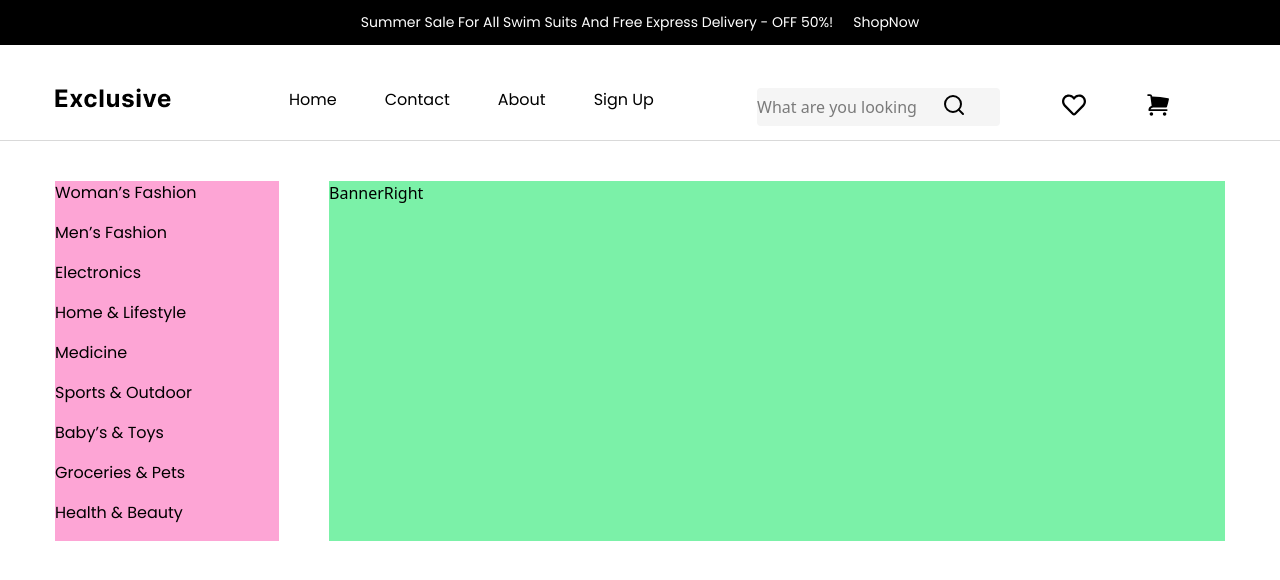
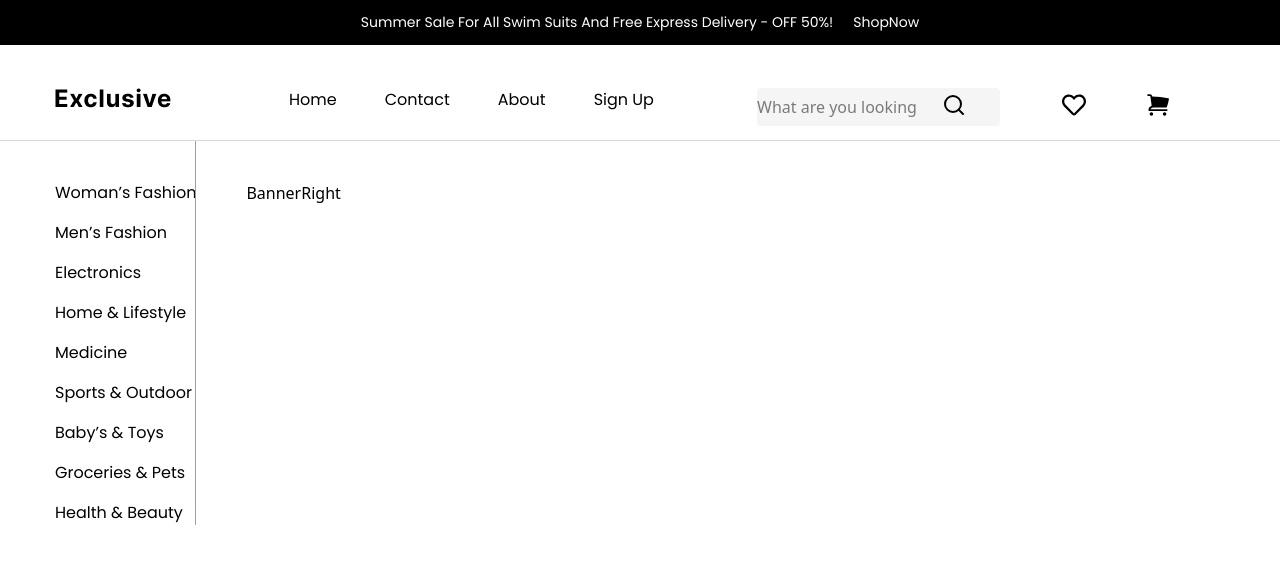
Before and after one commit to Hlwyeasin/Ecommerce1, a React (Vite) app: page / in a window 1280 px wide. Shown: the top 580 px of the page. Built offline with nearby package versions, Linux system fonts and the light colour scheme; a web font is replaced by a local one.

Commit message:
add new change

```diff
--- a/src/Banner/Banner.jsx
+++ b/src/Banner/Banner.jsx
@@ -19,4 +19,4 @@ const Banner = () => {
   )
 }
 
-export default Banner
+export default Banner;
--- a/src/Banner/BannerLeft.jsx
+++ b/src/Banner/BannerLeft.jsx
@@ -36,9 +36,10 @@ const BannerLeft = () => {
 
 
 
-    ]
+    ];
   return (
-    <div className='w-[20%] bg-pink-300'>
+    <div className="w-20% relative after:absolute after:content-[''] after:top-[-40px]
+     after:right-0 after:w-[1px] after:h-[384px] after:bg-gray-400">
        {
         catagoriesData.map((category)=>(
             <p className='font-primary mb-4'>{category.name}</p>
--- a/src/Banner/BannerRight.jsx
+++ b/src/Banner/BannerRight.jsx
@@ -2,7 +2,7 @@ import React from 'react'
 
 const BannerRight = () => {
   return (
-    <div className='w-[80%] bg-green-300'>
+    <div className='w-[80%] bg-green-00'>
       BannerRight
     </div>
   )
```
